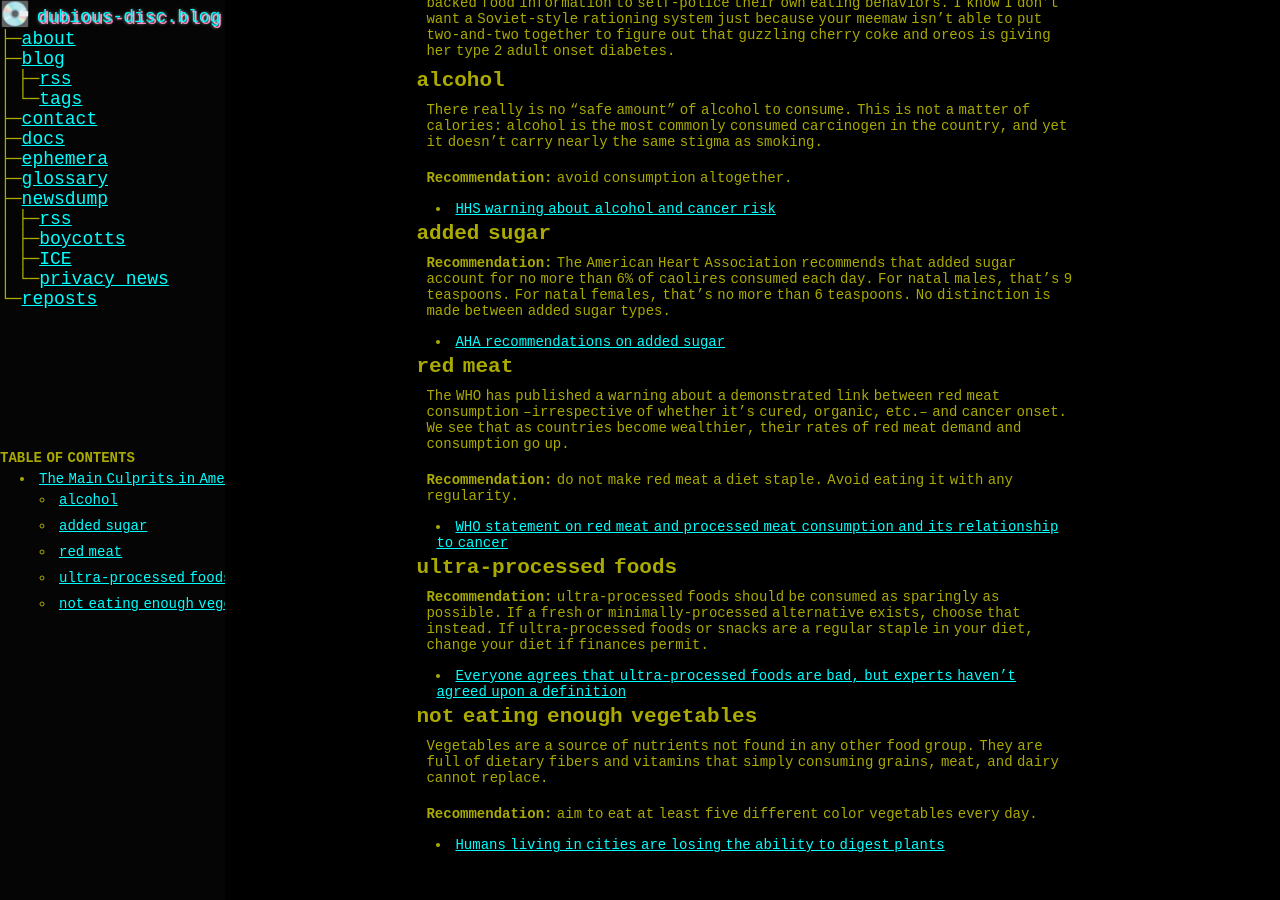
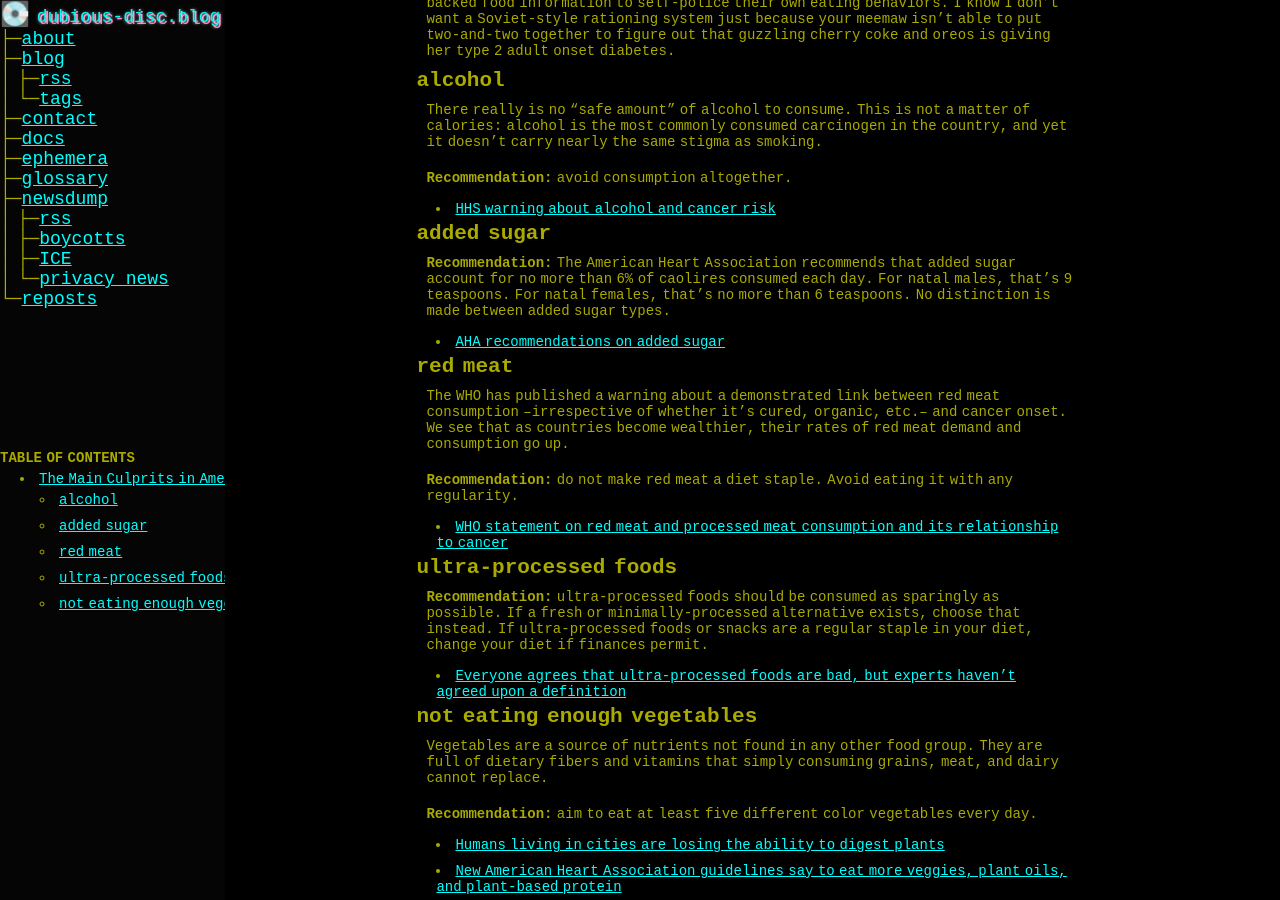
Before and after one commit to paranoid-porygon/paranoid-porygon.github.io, a Jekyll site: the page built from _pages/docs/culprits-of-americas-diet.md, in a window 1280 px wide and 900 px high, scrolled down 585 px. Built offline with Jekyll 4.4.1, drawn with Linux system fonts in a browser that asks for light colours; before the commit the page ends 1443 px from its top, so only the background shows below that.

Commit message:
updated food doc

```diff
--- a/_pages/docs/culprits-of-americas-diet.md
+++ b/_pages/docs/culprits-of-americas-diet.md
@@ -53,3 +53,4 @@ Vegetables are a source of nutrients not found in any other food group. They are
 **Recommendation:** aim to eat at least five different color vegetables every day.
 
 * [Humans living in cities are losing the ability to digest plants](https://www.sciencealert.com/humans-living-in-cities-are-slowly-losing-their-ability-to-digest-plants)
+* [New American Heart Association guidelines say to eat more veggies, plant oils, and plant-based protein](https://www.npr.org/2026/04/05/nx-s1-5770641/new-aha-guidelines-on-healthy-eating-emphasize-plants-olive-oil-limit-saturated-fat)
```
